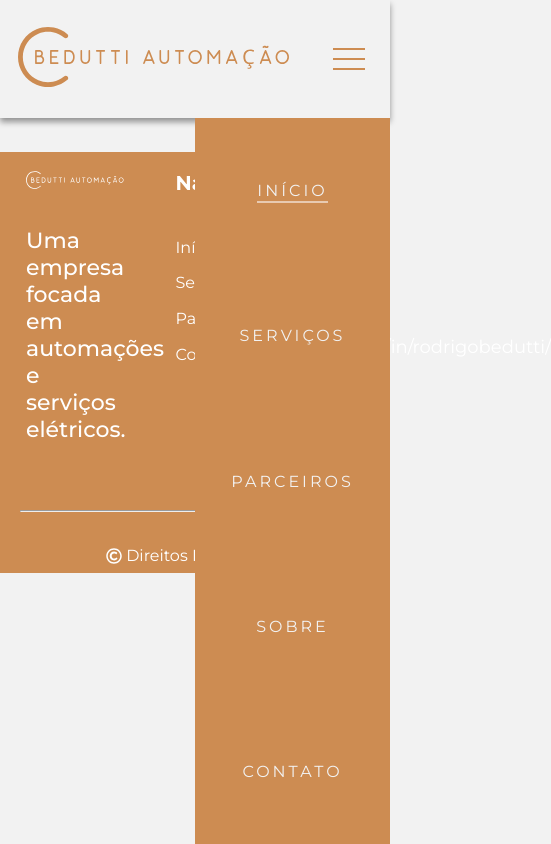
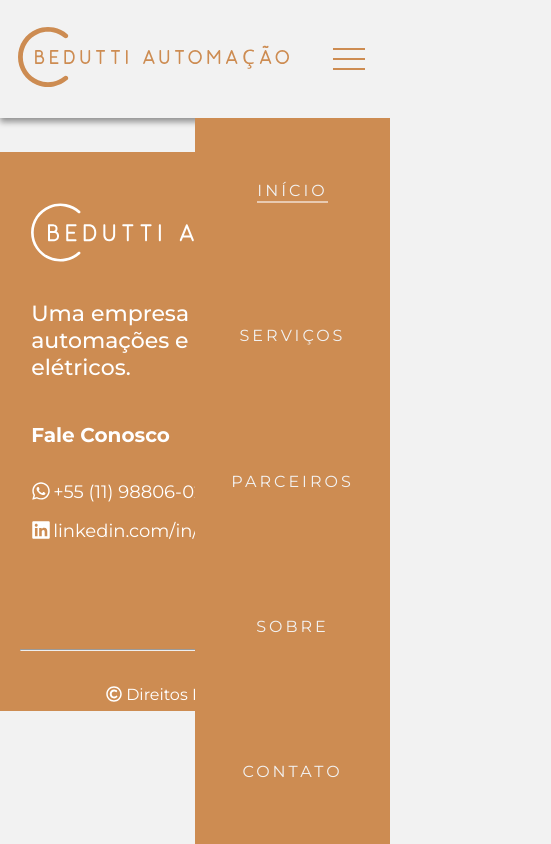
Before and after one commit to Ath3Dev/beduttiAutomacao, a React (Vite) app: page / in a window 390 px wide. Shown: the whole page, 551 px wide, since content can reach past the window. Built offline with nearby package versions, Linux system fonts and the light colour scheme.

Commit message:
:sparkles: feat: Responsividade componente Header

```diff
--- a/src/components/Footer/style.css
+++ b/src/components/Footer/style.css
@@ -31,9 +31,11 @@
     font-weight: 500;
     font-size: 22px;
 }
-.navegue{
+
+.navegue {
     width: 10%;
 }
+
 .navegue h4 {
     font-size: 20px;
     margin-bottom: 4vh;
@@ -64,24 +66,43 @@
     font-size: 20px;
 }
 
-.link{
+.link {
     text-decoration: none;
     color: #FFF;
     margin: 1vh 0;
 }
 
-footer hr{
+footer hr {
     width: 90vw;
     margin: 8vh 0 4vh 0;
     align-self: center;
 }
 
-footer .reserved{
+footer .reserved {
     display: flex;
     align-items: center;
     justify-content: center;
 }
 
-footer .reserved .margin{
+footer .reserved .margin {
     margin-right: 1vw;
 }
+
+@media screen and (max-width: 999px) {
+    .d-flex {
+        flex-direction: column;
+        padding: 8vw;
+    }
+
+    .flex-column {
+        width: 100%;
+    }
+
+    .navegue {
+        display: none;
+    }
+
+    .fale-conosco h4{
+        margin-top: 5vh;
+    }
+}
```
